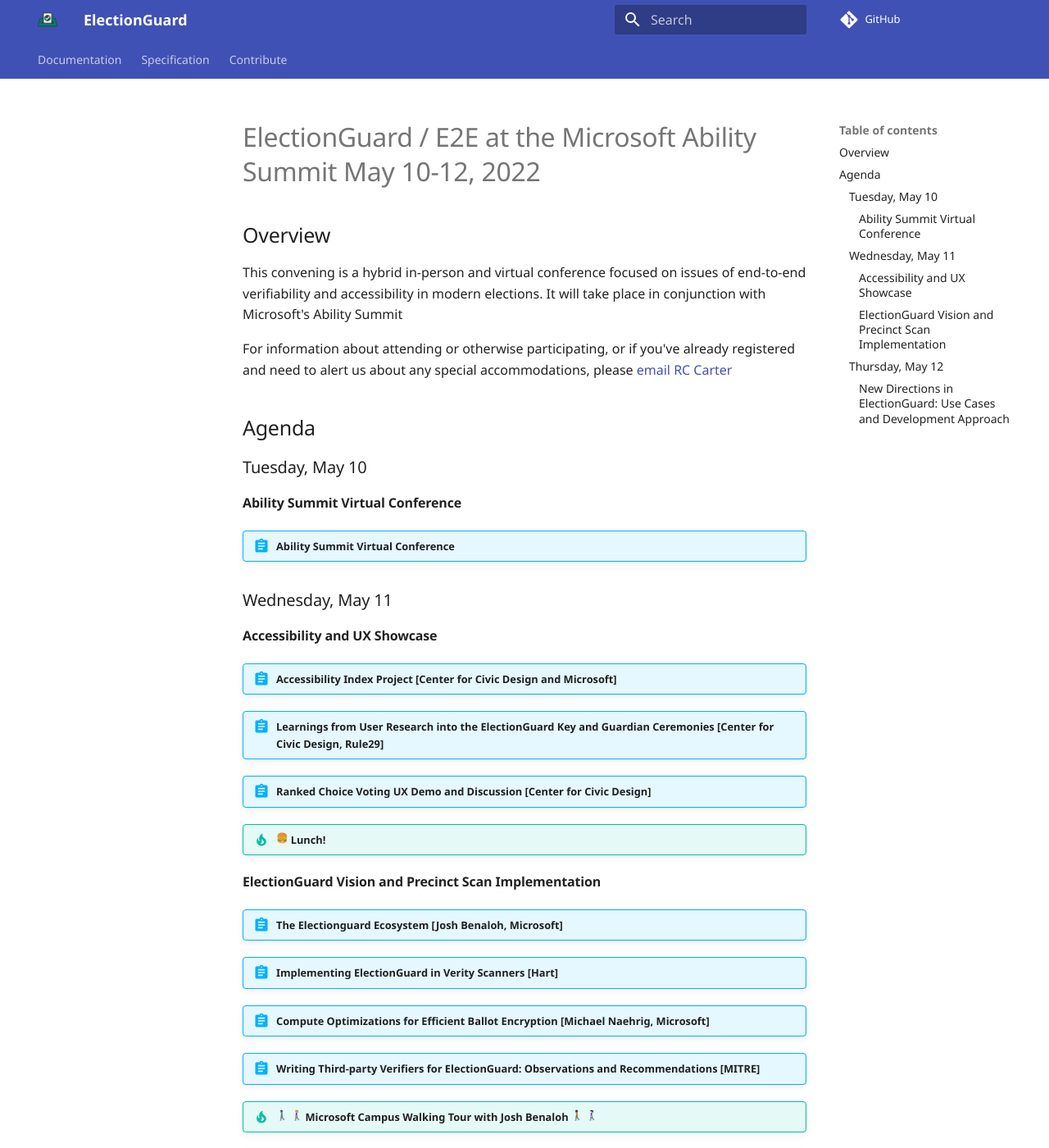
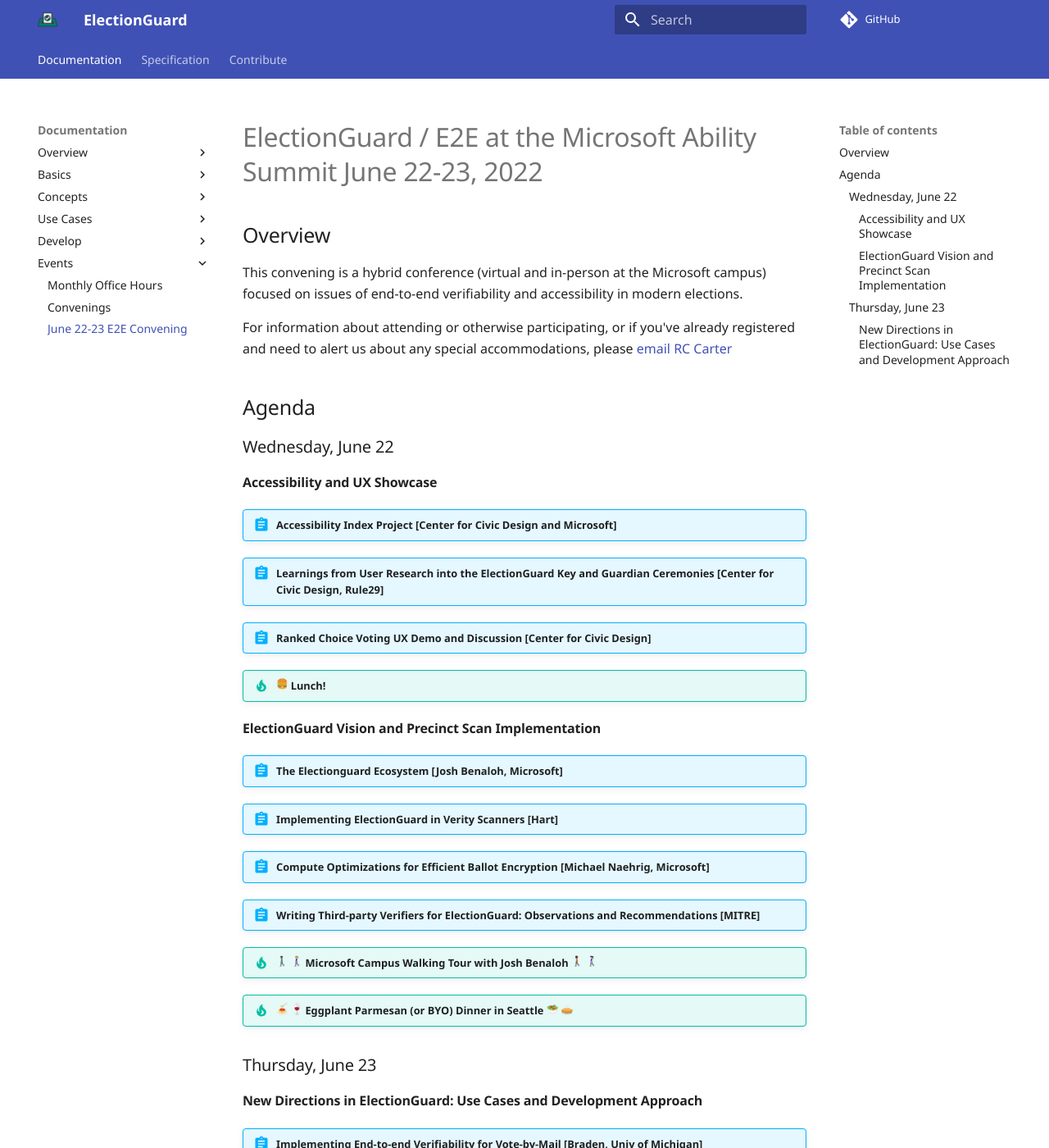
Before and after one commit to Election-Tech-Initiative/electionguard, an MkDocs documentation site: the page built from docs/events/eg_e2e_event_june_2022.md, in a window 1280 px wide and 1400 px high. Shown: the whole window at 82% size. Built offline with MkDocs 1.6.1 and Material for MkDocs 9.7.7, drawn with Linux system fonts in a browser that asks for light colours; emoji names are drawn with the system emoji font; some web fonts are replaced; comment, search, counter and statistics services are not loaded; some of the changed text lies outside the part shown.

Commit message:
updated navigation fixes

```diff
--- a/docs/events/eg_e2e_event_june_2022.md
+++ b/docs/events/eg_e2e_event_june_2022.md
@@ -1,20 +1,14 @@
-# ElectionGuard / E2E at the Microsoft Ability Summit May 10-12, 2022
+# ElectionGuard / E2E at the Microsoft Ability Summit June 22-23, 2022
 
 ## Overview
 
-This convening is a hybrid in-person and virtual conference focused on issues of end-to-end verifiability and accessibility in modern elections. It will take place in conjunction with Microsoft's Ability Summit
+This convening is a hybrid conference (virtual and in-person at the Microsoft campus) focused on issues of end-to-end verifiability and accessibility in modern elections.
 
 For information about attending or otherwise participating, or if you've already registered and need to alert us about any special accommodations, please [email RC Carter](mailto:rocarter@microsoft.com)
 
 ## Agenda
 
-### Tuesday, May 10
-
-#### Ability Summit Virtual Conference
-
-!!! abstract "Ability Summit Virtual Conference"
-
-### Wednesday, May 11
+### Wednesday, June 22
 
 #### Accessibility and UX Showcase
 
@@ -32,7 +26,7 @@
 !!! tip ":man_walking_tone4: :woman_walking_tone2:  Microsoft Campus Walking Tour with Josh Benaloh  :person_walking_tone5: :woman_walking_tone1:"
 !!! tip ":spaghetti:  :wine_glass:  Eggplant Parmesan (or BYO) Dinner in Seattle  :salad:  :pie:"
 
-### Thursday, May 12
+### Thursday, June 23
 
 #### New Directions in ElectionGuard: Use Cases and Development Approach
 
--- a/mkdocs.yml
+++ b/mkdocs.yml
@@ -57,7 +57,8 @@
               - Sample Data: develop/Sample_Data.md
       - Events:
           - Monthly Office Hours: events/Office_hours.md
-          - May 10-12 Ability Summit and E2E Convening: events/Ability_Summit.md
+          - Convenings: events/Convenings.md
+          - June 22-23 E2E Convening: events/eg_e2e_event_june_2022.md
 
   - Specification:
       - Official: spec/index.md
```
